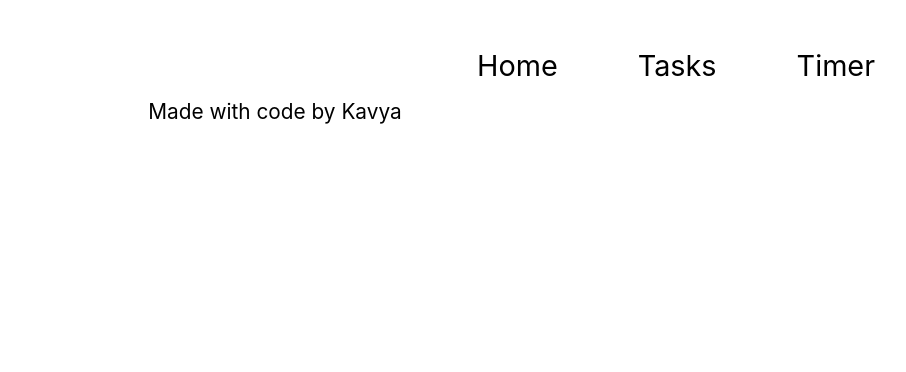
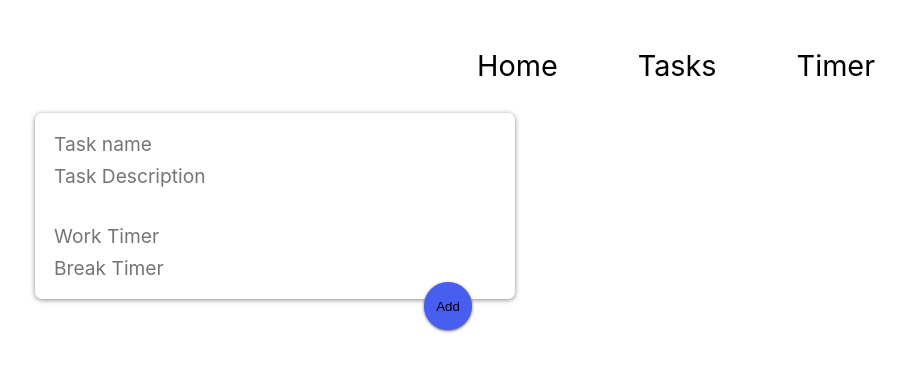
Before and after one commit to kavyakunder/pomodoro-app-react, a React (Create React App) app: page /tasks in a window 1280 px wide. Shown: the top 372 px of the page, without its empty margins (365-1271 px from the left). Built offline with nearby package versions, Linux system fonts and the light colour scheme.

Commit message:
feat: input task

```diff
--- a/public/index.html
+++ b/public/index.html
@@ -10,34 +10,21 @@
       content="Web site created using create-react-app"
     />
     <link rel="apple-touch-icon" href="%PUBLIC_URL%/logo192.png" />
-    <!--
-      manifest.json provides metadata used when your web app is installed on a
-      user's mobile device or desktop. See https://developers.google.com/web/fundamentals/web-app-manifest/
-    -->
+
+    <link
+      rel="stylesheet"
+      href="https://cdnjs.cloudflare.com/ajax/libs/font-awesome/5.15.4/css/fontawesome.min.css"
+      integrity="sha512-P9vJUXK+LyvAzj8otTOKzdfF1F3UYVl13+F8Fof8/2QNb8Twd6Vb+VD52I7+87tex9UXxnzPgWA3rH96RExA7A=="
+      crossorigin="anonymous"
+      referrerpolicy="no-referrer"
+    />
+
     <link rel="manifest" href="%PUBLIC_URL%/manifest.json" />
-    <!--
-      Notice the use of %PUBLIC_URL% in the tags above.
-      It will be replaced with the URL of the `public` folder during the build.
-      Only files inside the `public` folder can be referenced from the HTML.
 
-      Unlike "/favicon.ico" or "favicon.ico", "%PUBLIC_URL%/favicon.ico" will
-      work correctly both with client-side routing and a non-root public URL.
-      Learn how to configure a non-root public URL by running `npm run build`.
-    -->
     <title>React App</title>
   </head>
   <body>
     <noscript>You need to enable JavaScript to run this app.</noscript>
     <div id="root"></div>
-    <!--
-      This HTML file is a template.
-      If you open it directly in the browser, you will see an empty page.
-
-      You can add webfonts, meta tags, or analytics to this file.
-      The build step will place the bundled scripts into the <body> tag.
-
-      To begin the development, run `npm start` or `yarn start`.
-      To create a production bundle, use `npm run build` or `yarn build`.
-    -->
   </body>
 </html>
--- a/src/App.js
+++ b/src/App.js
@@ -1,8 +1,7 @@
 import Home from "./pages/Home/Home";
 // import Timer from "./pages/Timer/Timer";
-// import Tasks from "./pages/Tasks/Tasks";
+import Tasks from "./pages/Tasks/Tasks";
 
-import "./pages/Home/home.css";
 import { Route, Routes, Link } from "react-router-dom";
 function App() {
   return (
@@ -31,10 +30,10 @@ function App() {
         <Routes>
           {/* <Route path="/timer" element={<Timer />} /> */}
           <Route path="/" element={<Home />} />
-          {/* <Route path="/tasks" element={<Tasks />} /> */}
+          <Route path="/tasks" element={<Tasks />} />
         </Routes>
       </div>
-      <footer>Made with code by Kavya</footer>
+      {/* <footer>Made with code by Kavya</footer> */}
     </div>
   );
 }
--- /dev/null
+++ b/src/components/InputCard/InputCard.jsx
@@ -0,0 +1,80 @@
+import { useState } from "react";
+import { v4 as uuid } from "uuid";
+import "./inputCard.css";
+
+export default function InputCard({ saveToList }) {
+  const [inputPomodoro, setInputPomodoro] = useState({
+    taskName: "",
+    taskDescription: "",
+    taskTime: "",
+    breakTime: "",
+  });
+
+  const appendTaskToList = (e) => {
+    const task = {
+      id: uuid(),
+      name: inputPomodoro.taskName,
+      description: inputPomodoro.taskDescription,
+      timer: inputPomodoro.taskTime,
+      breakTimer: inputPomodoro.breakTime,
+    };
+
+    saveToList(task);
+    setInputPomodoro({
+      taskName: "",
+      taskDescription: "",
+      taskTime: "",
+      breakTime: "",
+    });
+    e.preventDefault();
+  };
+
+  function changeHandler(e) {
+    const { name, value } = e.target;
+    setInputPomodoro((prev) => {
+      return { ...prev, [name]: value };
+    });
+  }
+
+  return (
+    <form className="input-form">
+      <input
+        className="input"
+        name="taskName"
+        type="text"
+        placeholder="Task name"
+        value={inputPomodoro.taskName}
+        onChange={changeHandler}
+      />
+
+      <textarea
+        className="textarea"
+        name="taskDescription"
+        placeholder="Task Description "
+        value={inputPomodoro.taskDescription}
+        onChange={changeHandler}
+      />
+
+      <input
+        className="input"
+        type="number"
+        name="taskTime"
+        placeholder="Work Timer"
+        value={inputPomodoro.taskTime}
+        onChange={changeHandler}
+      />
+
+      <input
+        className="input"
+        name="breakTime"
+        type="number"
+        placeholder="Break Timer "
+        value={inputPomodoro.breakTime}
+        onChange={changeHandler}
+      />
+      <button className="btn-add" onClick={appendTaskToList}>
+        Add
+      </button>
+    </form>
+  );
+}
--- /dev/null
+++ b/src/components/InputCard/inputCard.css
@@ -0,0 +1,31 @@
+.input-form {
+  position: relative;
+  width: 30rem;
+  margin: 30px auto 20px auto;
+  padding: 15px;
+  border-radius: 7px;
+  box-shadow: 0 1px 5px #8a8989;
+}
+.input,
+.textarea {
+  width: 100%;
+  border: none;
+  padding: 4px;
+  outline: none;
+  font-size: 1.2rem;
+  font-family: inherit;
+  resize: none;
+}
+.btn-add {
+  position: absolute;
+  right: 18px;
+  bottom: -18px;
+  background: var(--btn-color);
+  border: none;
+  border-radius: 50%;
+  width: 3rem;
+  height: 3rem;
+  box-shadow: 0 1px 3px var(--grey-color);
+  cursor: pointer;
+  outline: none;
+}
--- /dev/null
+++ b/src/components/Modal/Modal.jsx
@@ -0,0 +1,19 @@
+import React from "react";
+import "./modal.css";
+function Modal({ id, name, description, timer, breakTimer, deleteTodo }) {
+  return (
+    <>
+      <div className="note">
+        <h1> This is the title- {name}</h1>
+        <p>This is description- {description}</p>
+        <p>This is work timer- {timer}</p>
+        <p>This is break timer- {breakTimer}</p>
+        <button className="btn-add" onClick={() => deleteTodo(id)}>
+          Delete
+        </button>
+      </div>
+    </>
+  );
+}
+
+export default Modal;
--- /dev/null
+++ b/src/components/Modal/modal.css
@@ -0,0 +1,30 @@
+.note {
+  background: #fff;
+  border-radius: 7px;
+  box-shadow: 0 2px 5px #ccc;
+  padding: 10px;
+  width: 15rem;
+  margin: 16px;
+  float: left;
+}
+
+.note h1 {
+  font-size: 1.1rem;
+  margin-bottom: 6px;
+}
+.note p {
+  font-size: 1.1rem;
+  margin-bottom: 10px;
+  white-space: pre-wrap;
+  word-wrap: break-word;
+}
+
+.btn-add {
+  position: relative;
+  float: right;
+  margin-top: -20px;
+  margin-right: 10px;
+  border: none;
+  cursor: pointer;
+  outline: none;
+}
--- a/src/pages/Home/Home.js
+++ b/src/pages/Home/Home.js
@@ -17,7 +17,7 @@ function Home() {
           </div>
         </section>
 
-        <footer>Made with code by Kavya</footer>
+        {/* <footer>Made with code by Kavya</footer> */}
         <script src="index.js"></script>
       </main>
     </>
--- /dev/null
+++ b/src/pages/Tasks/Tasks.jsx
@@ -0,0 +1,32 @@
+import { useState } from "react";
+import InputCard from "../../components/InputCard/InputCard";
+import Modal from "../../components/Modal/Modal";
+
+export default function Tasks() {
+  const [taskList, settaskList] = useState([]);
+  const saveToList = (task) => {
+    settaskList([...taskList, task]);
+  };
+  const deleteTodo = (taskId) => {
+    const list = taskList.filter((taskItem) => taskItem.id !== taskId);
+    settaskList(list);
+  };
+
+  return (
+    <div>
+      <InputCard saveToList={saveToList} />
+      <div>
+        <>
+          {taskList.map((taskItem, index) => (
+            <Modal
+              key={taskItem.id}
+              {...taskItem}
+              deleteTodo={deleteTodo}
+              index={index}
+            />
+          ))}
+        </>
+      </div>
+    </div>
+  );
+}
```
Also changed, not shown: src/pages/Tasks/tasks.css (added).
